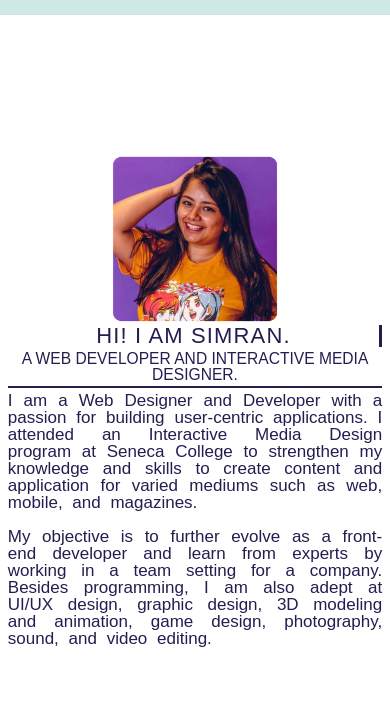
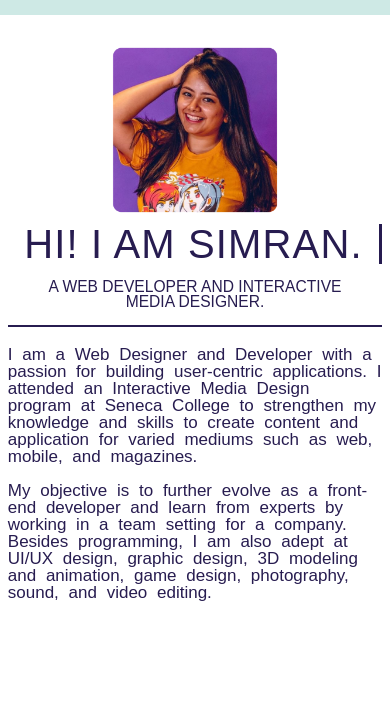
Before and after one commit to jainsimran/jainsimran, a website: page index.html in a window 390 px wide. Shown: the part 69-791 px from the top of the page. Drawn offline with nearby package versions, Linux system fonts and the light colour scheme.

Commit message:
no message

```diff
--- a/style-mobile.css
+++ b/style-mobile.css
@@ -1,8 +1,4 @@
 @media screen and (max-width: 768px) {
-    h1 {
-        font-size: 22px;
-        margin: 15%;
-    }
     h3 {
         font-size: 8vw;
         padding: 12px;
@@ -27,17 +23,21 @@
         margin: 2% 5%;
     }
     #landing {
-        margin-top: 50%;
+        padding-top: 20%;
     }
     #landing h3 {
         font-size: 4vw;
+        padding: 4%;
+    }
+    #landing p {
+        margin-top: 4%;
     }
     #workPage {
         padding-top: 30%;
     }
     /*  about page */
     #aboutPage {
-        margin: 5%;
+        padding-top: 15%;
     }
     #aboutPage p {
         font-size: 13px;
@@ -47,7 +47,7 @@
     }
     #my-pic {
         width: 50%;
-        margin: 0;
+        margin-bottom: 2%;
     }
     #wrapper {
         display: inline;
@@ -63,6 +63,9 @@
     .project {
         width: 95%;
         height: 40%;
+    }
+    #project {
+        padding-top: 25%;
     }
     #project p {
         font-size: 4vw;
@@ -106,6 +109,7 @@
         margin-right: 3%;
         border: 2px solid #271c50;
         border-radius: 30px;
+        margin: 1%;
     }
     .copyright p {
         font-size: 10px;
--- a/style.css
+++ b/style.css
@@ -88,7 +88,7 @@ nav ol {
         width: 0
     }
     to {
-        width: 90%
+        width: 80%
     }
 }
 
@@ -235,6 +235,7 @@ h3 {
     font-size: 17px;
     text-align: justify;
     font-weight: lighter;
+    text-align: initial;
 }
 
 button {
```
Also changed, not shown: 1 other file.
